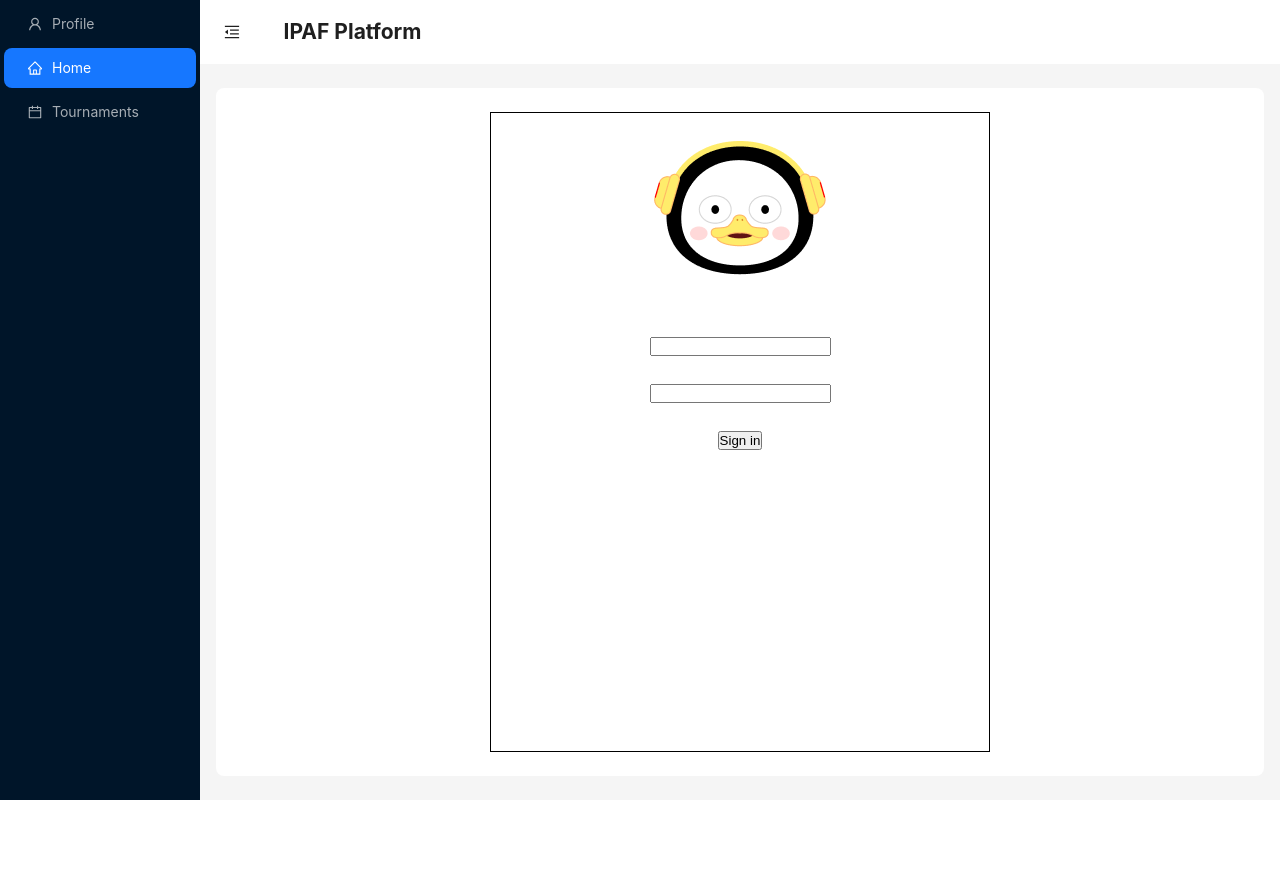
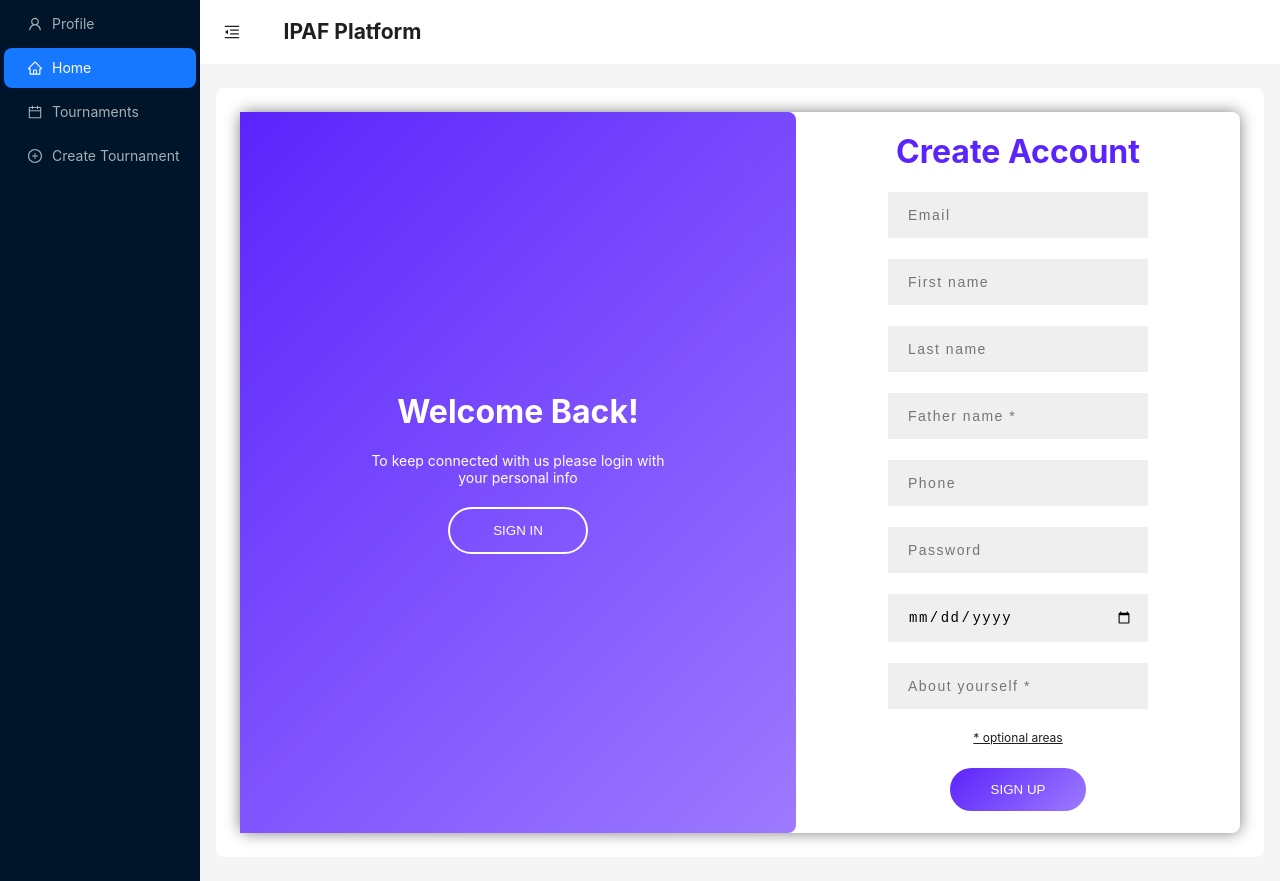
Before and after one commit to Mahmut09/IPAF_Platform, a React (Vite) app: page /profile in a window 1280 px wide. Before the commit the page ends 800 px from the top, so only its background shows below. Built offline with nearby package versions, Linux system fonts and the light colour scheme.

Commit message:
feat: signIn & signUp & createTournament components

```diff
--- a/src/components/authorization/Authorization.module.css
+++ b/src/components/authorization/Authorization.module.css
@@ -4,109 +4,115 @@
     border-radius: 8px;
     display: flex;
     justify-content: center;
+    -webkit-box-shadow: 0px 0px 15px 0px rgba(0, 0, 0, 0.5);
+    -moz-box-shadow: 0px 0px 15px 0px rgba(0, 0, 0, 0.5);
+    box-shadow: 0px 0px 15px 0px rgba(0, 0, 0, 0.5);
+}
+
+.container div {
+    flex: 1;
 }
 
 
-.content {
-    width: 50%;
-    border: 1px solid #000;
-    display: flex;
-    align-items: center;
-    flex-direction: column;
-    gap: 4em;
-    padding: 2em;
-}
-
-.login {
+.info, .form form {
     display: flex;
     flex-direction: column;
     align-items: center;
-    gap: 2em;
+    justify-content: center;
+    padding: 0 4em;
+    height: 100%;
+    gap: 1.5em;
 }
 
-.face {
-    position: relative;
-    height: 140px;
-    width: 180px;
-    overflow: hidden;
-    transform-style: preserve-3d;
+.info {
+    background: rgb(92, 36, 252);
+    background: linear-gradient(135deg, rgba(92, 36, 252, 1) 0%, rgba(157, 122, 255, 1) 100%);
+    color: #fff;
+    text-align: center;
+    border-top-right-radius: 8px;
+    border-bottom-right-radius: 8px;
 }
 
-.face img {
-    position: absolute;
-    top: 0;
-    left: 50%;
-    transform: translateX(-50%);
-    animation-duration: 0.2s;
-    animation-timing-function: ease-in-out;
-    animation-fill-mode: forwards;
-    backface-visibility: visible;
+.info h3, .form h3 {
+    font-size: 32px;
+    text-transform: capitalize;
 }
 
-.face img.faceUp {
-    animation-name: fadeIn;
+.info p {
+    width: 70%;
 }
 
-.face img.faceDown {
-    animation-name: fadeOut;
+.info button, .form button {
+    width: 140px;
+    color: #fff;
+    border: 2px solid #fff;
+    border-radius: 50px;
+    padding: 14px 30px;
+    cursor: pointer;
+    text-transform: uppercase;
+    background-color: transparent;
 }
 
-.face img.handsDown {
-    animation-name: hideHands;
-    animation-duration: 0.4s;
+.form {
+    padding: 20px 0;
 }
 
-.face img.handsUp {
-    top: 70px;
-    animation-duration: 0.5s;
-    animation-name: closeEyes;
+.form input {
+    font-size: 14px;
+    padding: 15px;
+    width: 260px;
+    font-weight: 300;
+    border: none;
+    background-color: #e4e4e494;
+    letter-spacing: 1.5px;
+    padding-left: 20px
 }
 
-.face img.left {
-    left: 65px;
+.form h3 {
+    color: rgb(92, 36, 252);
 }
 
-.face img.right {
-    left: 125px;
+.form span {
+    font-size: 12px;
+    text-decoration: underline;
+    cursor: pointer;
 }
 
-@keyframes fadeOut {
+.form input:focus {
+    outline: none;
+}
+
+.form button {
+    background: rgb(92, 36, 252);
+    background: linear-gradient(135deg, rgba(92, 36, 252, 1) 0%, rgba(157, 122, 255, 1) 100%);
+}
+
+.slideIn {
+    animation: slideIn 0.5s forwards cubic-bezier(0.4, 0, 0.2, 1);
+}
+
+.slideOut {
+    animation: slideOut 0.5s forwards cubic-bezier(0.4, 0, 0.2, 1);
+}
+
+@keyframes slideOut {
     from {
-        opacity: 1;
-    }
-
-    to {
+        transform: translateX(100%);
         opacity: 0;
     }
-}
-
-@keyframes fadeIn {
-    from {
-        opacity: 0;
-    }
-
     to {
+        transform: translateX(0);
         opacity: 1;
     }
 }
 
-@keyframes closeEyes {
-    0% {
-        top: 130px;
+@keyframes slideIn {
+    from {
+        transform: translateX(-100%);
+        opacity: 0;
     }
-
-    100% {
-        top: 30px;
+    to {
+        transform: translateX(0);
+        opacity: 1;
     }
 }
-
-@keyframes hideHands {
-    0% {
-        top: 30px;
-    }
-
-    100% {
-        top: 130px;
-        opacity: 0;
-    }
-}
--- a/src/components/authorization/Authorization.tsx
+++ b/src/components/authorization/Authorization.tsx
@@ -1,66 +1,19 @@
 import { FC, useState } from 'react';
+import SignIn from './signIn/SignIn';
+import SignUp from './signUp/SignUp';
 import Styles from './Authorization.module.css';
-import Face from '../../assets/Face.png';
-import FaceDown from '../../assets/FaceDown.png';
-import LeftHand from '../../assets/LeftHand.png';
-import RightHand from '../../assets/RightHand.png';
 
 const Authorization: FC = () => {
-    const [isFaceDown, setIsFaceDown] = useState(false);
-    const [isHandsUp, setIsHandsUp] = useState(false);
-
-    const handleFaceUp = () => {
-        setIsFaceDown(false);
-        setIsHandsUp(false);
-    };
-
-    const handleFaceDown = () => {
-        setIsFaceDown(true);
-        setIsHandsUp(false);
-    };
-
-    const handleHandsUp = () => {
-        setIsFaceDown(false);
-        setIsHandsUp(true);
-    };
+    const [isSigningUp, setIsSigningUp] = useState(false);
+    const toggleView = () => setIsSigningUp(!isSigningUp);
 
     return (
         <div className={Styles.container}>
-            <div className={Styles.content}>
-                <div className={Styles.face}>
-                    <img
-                        src={Face}
-                        alt="face"
-                        className={`${Styles.faceUp} ${isFaceDown ? Styles.faceDown : ''}`} />
-                    <img
-                        src={FaceDown}
-                        alt="facedown"
-                        className={isFaceDown ? Styles.faceUp : Styles.faceDown}
-                    />
-                    <img
-                        src={LeftHand}
-                        alt="LeftHand"
-                        className={`${Styles.left} ${isHandsUp ? Styles.handsUp : Styles.handsDown}`} />
-                    <img
-                        src={RightHand}
-                        alt="RightHand"
-                        className={`${Styles.right} ${isHandsUp ? Styles.handsUp : Styles.handsDown}`} />
-                </div>
-                <form className={Styles.login}>
-                    <input
-                        type="text"
-                        onBlur={handleFaceUp}
-                        onFocus={handleFaceDown}
-                    />
-                    <input
-                        type="text"
-                        onBlur={handleFaceUp}
-                        onFocus={handleHandsUp}
-                    />
-
-                    <button>Sign in</button>
-                </form>
-            </div>
+            {isSigningUp ?
+                <SignIn toggleForm={toggleView} />
+                :
+                <SignUp toggleForm={toggleView} />
+            }
         </div>
     );
 };
--- /dev/null
+++ b/src/components/authorization/signIn/SignIn.tsx
@@ -0,0 +1,37 @@
+import { FC } from 'react'
+import Styles from '../Authorization.module.css'
+
+interface SignInProps {
+    toggleForm: () => void;
+}
+
+const SignIn: FC<SignInProps> = ({ toggleForm }) => {
+    return (
+        <>
+            <div className={`${Styles.form} ${Styles.slideOut}`}>
+                <form>
+                    <h3>Sign In</h3>
+                    <input
+                        type="email"
+                        placeholder='Email'
+                    />
+                    <input
+                        type="password"
+                        placeholder='Password'
+                    />
+                    <span>Forgot your password ?</span>
+                    <button>Sign in</button>
+                </form>
+            </div>
+            <div className={`${Styles.info} ${Styles.slideOut}`}>
+                <h3>Hello, friend!</h3>
+                <p>
+                    Enter your personal details and start a journey with us
+                </p>
+                <button onClick={toggleForm}>Sign Up</button>
+            </div>
+        </>
+    )
+}
+
+export default SignIn
--- /dev/null
+++ b/src/components/authorization/signUp/SignUp.tsx
@@ -0,0 +1,60 @@
+import { FC } from 'react'
+import Styles from '../Authorization.module.css'
+
+interface SignUpProps {
+    toggleForm: () => void;
+}
+
+const SignUp: FC<SignUpProps> = ({ toggleForm }) => {
+    return (
+        <>
+            <div className={`${Styles.info} ${Styles.slideIn}`}>
+                <h3>Welcome Back!</h3>
+                <p>
+                    To keep connected with us please login with your personal info
+                </p>
+                <button onClick={toggleForm}>Sign In</button>
+            </div>
+            <div className={`${Styles.form} ${Styles.slideIn}`}>
+                <form>
+                    <h3>Create account</h3>
+                    <input
+                        type="email"
+                        placeholder='Email'
+                    />
+                    <input
+                        type="text"
+                        placeholder='First name'
+                    />
+                    <input
+                        type="text"
+                        placeholder='Last name'
+                    />
+                    <input
+                        type="text"
+                        placeholder='Father name *'
+                    />
+                    <input
+                        type="tel"
+                        placeholder='Phone'
+                    />
+                    <input
+                        type="password"
+                        placeholder='Password'
+                    />
+                    <input
+                        type="date"
+                    />
+                    <input
+                        type="text"
+                        placeholder='About yourself *'
+                    />
+                    <span>* optional areas</span>
+                    <button>Sign up</button>
+                </form>
+            </div>
+        </>
+    )
+}
+
+export default SignUp
--- /dev/null
+++ b/src/components/createTournament/CreateTournament.module.css
@@ -0,0 +1,24 @@
+.container {
+    display: flex;
+    flex-direction: column;
+    gap: 2em;
+}
+
+.container > div {
+    padding: 1.4em;
+    -webkit-box-shadow: 0px 0px 15px 0px rgba(0, 0, 0, 0.2);
+    -moz-box-shadow: 0px 0px 15px 0px rgba(0, 0, 0, 0.2);
+    box-shadow: 0px 0px 15px 0px rgba(0, 0, 0, 0.2);
+    border-radius: 8px;
+}
+
+.info h3 {
+    font-size: 22px;
+    margin-bottom: .7em;
+}
+
+@media screen and (max-width: 768px) {
+    .info {
+        padding: .8em;
+    }
+}
--- /dev/null
+++ b/src/components/createTournament/CreateTournament.tsx
@@ -0,0 +1,16 @@
+import { FC } from 'react'
+import Styles from './CreateTournament.module.css'
+import CreateTournamentsRules from './createTournamentsRules/CreateTournamentsRules'
+import CreateTournamentForm from './createTournamentForm/CreateTournamentForm'
+const CreateTournament: FC = () => {
+    return (
+        <div className={Styles.container}>
+            <CreateTournamentsRules />
+            <div className={Styles.form}>
+                <CreateTournamentForm />
+            </div>
+        </div>
+    )
+}
+
+export default CreateTournament
--- /dev/null
+++ b/src/components/createTournament/createTournamentForm/CreateTournamentForm.tsx
@@ -0,0 +1,65 @@
+import { FC } from 'react';
+import {
+    Button,
+    Cascader,
+    DatePicker,
+    Form,
+    Input,
+    InputNumber,
+    Select,
+    Switch,
+    TreeSelect,
+} from 'antd';
+
+
+const CreateTournamentForm: FC = () => {
+    return (
+        <Form
+            labelCol={{ span: 4 }}
+            wrapperCol={{ span: 14 }}
+            layout="horizontal"
+            style={{ maxWidth: 600 }}
+        >
+            <Form.Item label="Input">
+                <Input />
+            </Form.Item>
+            <Form.Item label="Select">
+                <Select>
+                    <Select.Option value="demo">Demo</Select.Option>
+                </Select>
+            </Form.Item>
+            <Form.Item label="TreeSelect">
+                <TreeSelect
+                    treeData={[
+                        { title: 'Light', value: 'light', children: [{ title: 'Bamboo', value: 'bamboo' }] },
+                    ]}
+                />
+            </Form.Item>
+            <Form.Item label="Cascader">
+                <Cascader
+                    options={[
+                        {
+                            value: 'zhejiang',
+                            label: 'Zhejiang',
+                            children: [{ value: 'hangzhou', label: 'Hangzhou' }],
+                        },
+                    ]}
+                />
+            </Form.Item>
+            <Form.Item label="DatePicker">
+                <DatePicker />
+            </Form.Item>
+            <Form.Item label="InputNumber">
+                <InputNumber />
+            </Form.Item>
+            <Form.Item label="Switch" valuePropName="checked">
+                <Switch />
+            </Form.Item>
+            <Form.Item label="Button">
+                <Button>Button</Button>
+            </Form.Item>
+        </Form>
+    )
+}
+
+export default CreateTournamentForm
--- /dev/null
+++ b/src/components/createTournament/createTournamentsRules/CreateTournamentsRules.tsx
@@ -0,0 +1,38 @@
+import { FC } from 'react'
+import { Tabs } from 'antd';
+import Styles from '../CreateTournament.module.css'
+
+import type { TabsProps } from 'antd';
+
+const onChange = (key: string) => {
+    console.log(key);
+};
+
+const items: TabsProps['items'] = [
+    {
+        key: '1',
+        label: 'Общие',
+        children: 'Lorem ipsum dolor sit amet consectetur adipisicing elit. Numquam libero, in cupiditate magni modi incidunt debitis vel fugit odit voluptate eaque. In temporibus atque autem accusantium molestiae reprehenderit dicta quo.',
+    },
+    {
+        key: '2',
+        label: 'Доп информация',
+        children: 'Lorem ipsum dolor sit amet consectetur adipisicing elit. Numquam libero, in cupiditate magni modi incidunt debitis vel fugit odit voluptate eaque. In temporibus atque autem accusantium molestiae reprehenderit dicta quo.',
+    },
+    {
+        key: '3',
+        label: 'Lorem ipsum',
+        children: 'Lorem ipsum dolor sit amet consectetur adipisicing elit.',
+    },
+];
+
+const CreateTournamentsRules: FC = () => {
+    return (
+        <div className={Styles.info}>
+            <h3>Ознакомьтесь перед созданием турнира: </h3>
+            <Tabs defaultActiveKey="1" items={items} onChange={onChange} />
+        </div>
+    )
+}
+
+export default CreateTournamentsRules
--- a/src/components/home/Home.tsx
+++ b/src/components/home/Home.tsx
@@ -1,4 +1,4 @@
-import React, { FC } from 'react'
+import { FC } from 'react'
 
 const Home: FC = () => {
     return (
--- a/src/components/sidebar/Sidebar.tsx
+++ b/src/components/sidebar/Sidebar.tsx
@@ -5,6 +5,7 @@ import {
     HomeOutlined,
     CalendarOutlined,
     UserOutlined,
+    PlusCircleOutlined,
 } from '@ant-design/icons';
 
 const { Sider } = Layout;
@@ -41,6 +42,12 @@ const Sidebar: FC<NavProps> = ({ collapsed, setCollapsed }) => {
             label: 'Tournaments',
             link: '/tournaments',
         },
+        {
+            key: '4',
+            icon: <PlusCircleOutlined />,
+            label: 'Create Tournament',
+            link: '/createTournament',
+        },
     ];
 
     const menuItems = navItems.map(item => ({
--- a/src/components/userProfile/mainInfo/MainInfo.tsx
+++ b/src/components/userProfile/mainInfo/MainInfo.tsx
@@ -14,7 +14,7 @@ const MainInfo: FC = () => {
             <h2>Marat Altay</h2>
             <img src={UserIcon} alt="user-icon" />
             <p>
-                “I am a UX designer for over 5 years by profession and an entrepreneur by heart. I see myself as an eager learner, with an urge to explore and try out new experiences”
+                I am a UX designer for over 5 years by profession and an entrepreneur by heart.
             </p>
             <ul className={Styles.avatarList}>
                 <li>
```
Also changed, not shown: src/App.tsx (+6 -2 lines).
